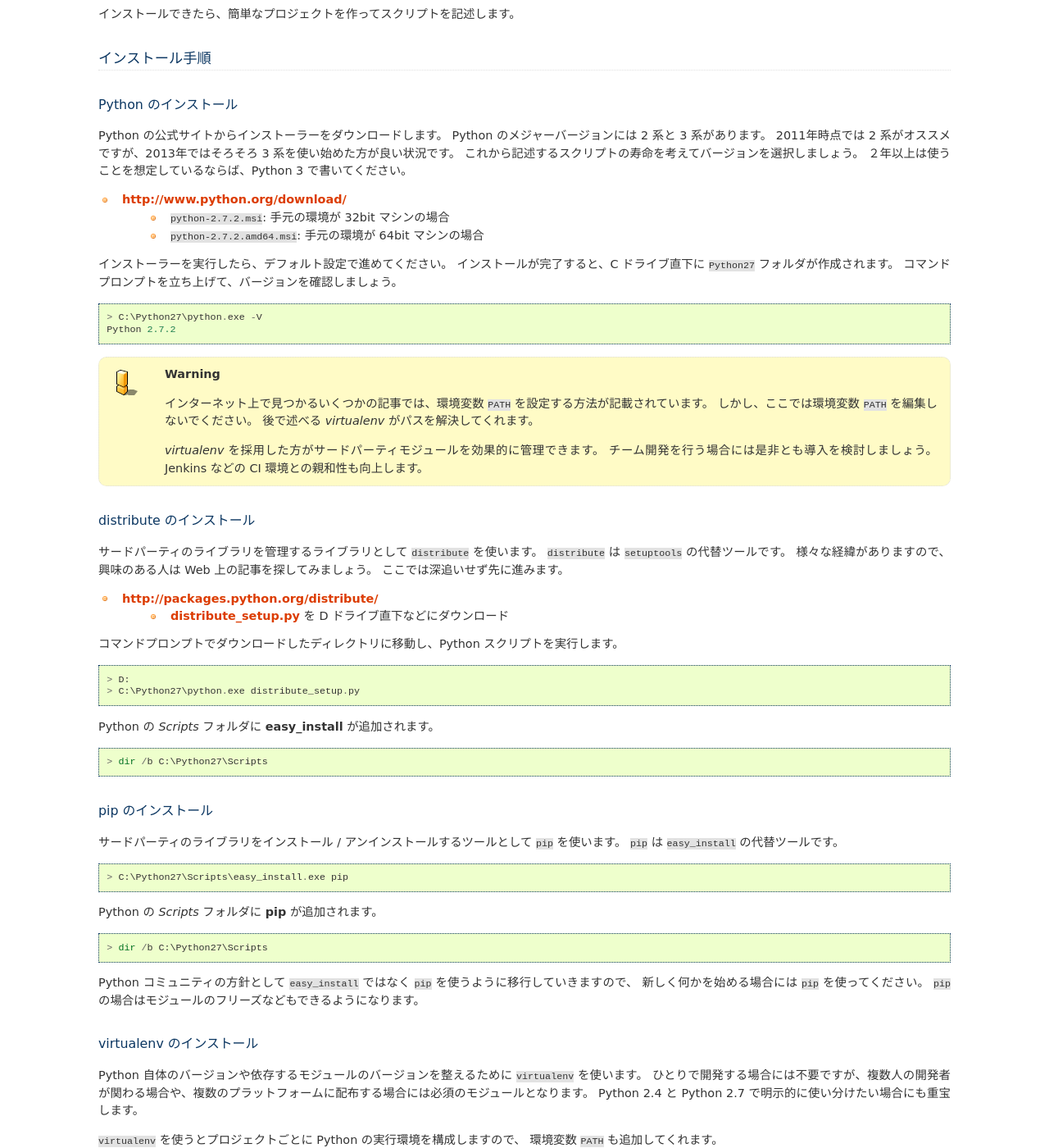
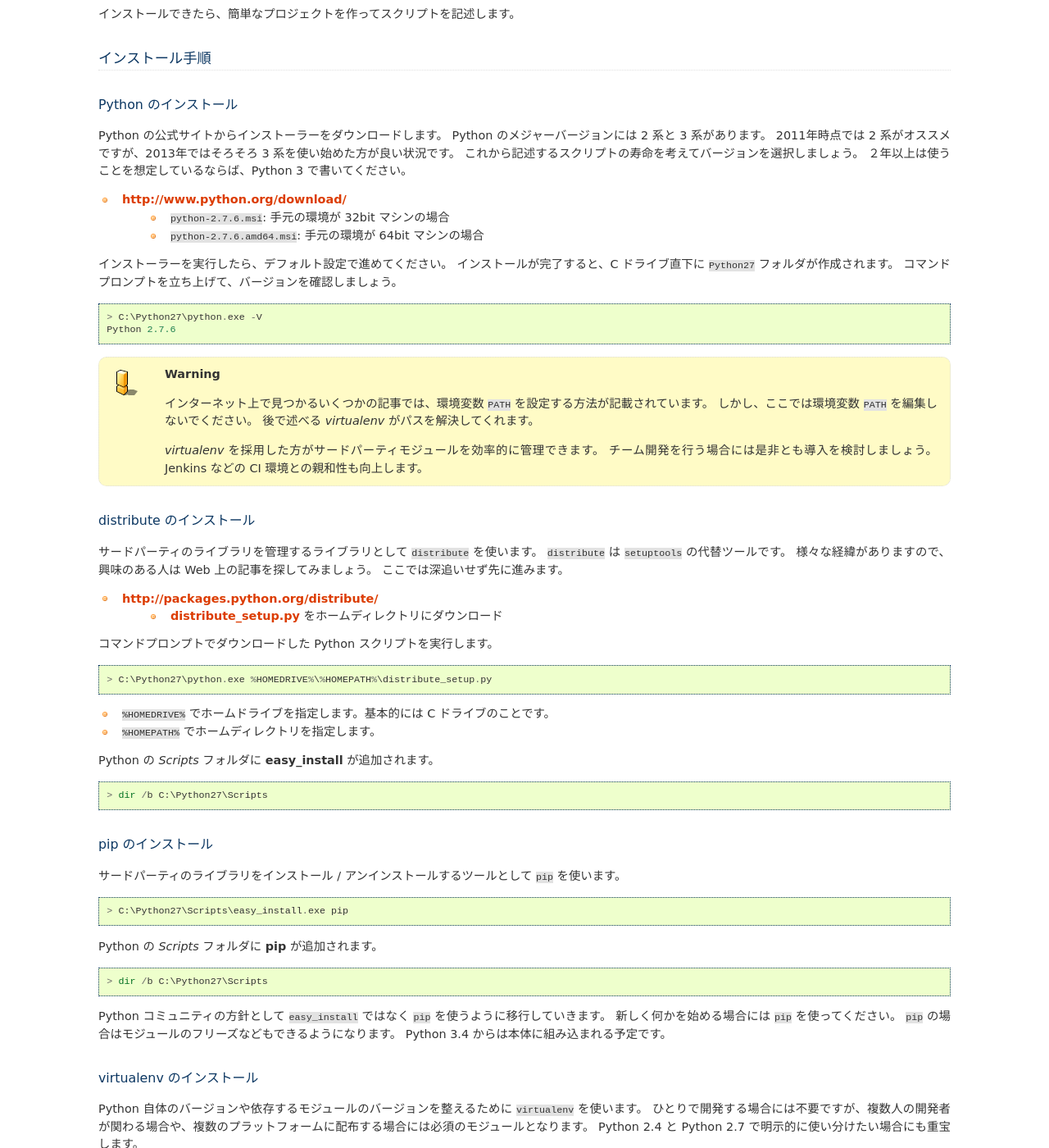
Before and after one commit to skitazaki/python-school-ja, a Sphinx documentation site: the page built from doc/getting-started.txt, in a window 1280 px wide and 1400 px high, scrolled down 306 px. Shown: the whole window at 82% size. Built offline with Sphinx 7.4.7, drawn with Linux system fonts in a browser that asks for light colours; some of the changed text lies outside the part shown.

Commit message:
Maintenance version up Python 2.7.x

```diff
--- a/doc/conf.py
+++ b/doc/conf.py
@@ -41,7 +41,7 @@ master_doc = 'index'
 
 # General information about the project.
 project = u'Python School'
-copyright = u'2012, KITAZAKI Shigeru'
+copyright = u'2013, KITAZAKI Shigeru'
 
 # The version info for the project you're documenting, acts as replacement for
 # |version| and |release|, also used in various other places throughout the
@@ -50,7 +50,7 @@ copyright = u'2012, KITAZAKI Shigeru'
 # The short X.Y version.
 version = '1.5'
 # The full version, including alpha/beta/rc tags.
-release = '1.5.0'
+release = '1.5.1'
 
 # The language for content autogenerated by Sphinx. Refer to documentation
 # for a list of supported languages.
--- a/doc/getting-started.txt
+++ b/doc/getting-started.txt
@@ -25,15 +25,15 @@ Python のメジャーバージョンには 2 系と 3 系があります。
 ２年以上は使うことを想定しているならば、Python 3 で書いてください。
 
 * http://www.python.org/download/
-    * ``python-2.7.2.msi``: 手元の環境が 32bit マシンの場合
-    * ``python-2.7.2.amd64.msi``: 手元の環境が 64bit マシンの場合
+    * ``python-2.7.6.msi``: 手元の環境が 32bit マシンの場合
+    * ``python-2.7.6.amd64.msi``: 手元の環境が 64bit マシンの場合
 
 インストーラーを実行したら、デフォルト設定で進めてください。
 インストールが完了すると、C ドライブ直下に ``Python27`` フォルダが作成されます。
 コマンドプロンプトを立ち上げて、バージョンを確認しましょう。 ::
 
     > C:\Python27\python.exe -V
-    Python 2.7.2
+    Python 2.7.6
 
 .. warning::
 
@@ -41,7 +41,7 @@ Python のメジャーバージョンには 2 系と 3 系があります。
     しかし、ここでは環境変数 ``PATH`` を編集しないでください。
     後で述べる `virtualenv` がパスを解決してくれます。
 
-    `virtualenv` を採用した方がサードパーティモジュールを効果的に管理できます。
+    `virtualenv` を採用した方がサードパーティモジュールを効率的に管理できます。
     チーム開発を行う場合には是非とも導入を検討しましょう。
     Jenkins などの CI 環境との親和性も向上します。
 
@@ -54,14 +54,16 @@ distribute のインストール
 ここでは深追いせず先に進みます。
 
 * http://packages.python.org/distribute/
-    * `distribute_setup.py`_ を D ドライブ直下などにダウンロード
+    * `distribute_setup.py`_ をホームディレクトリにダウンロード
 
 .. _`distribute_setup.py`: http://python-distribute.org/distribute_setup.py
 
-コマンドプロンプトでダウンロードしたディレクトリに移動し、Python スクリプトを実行します。 ::
+コマンドプロンプトでダウンロードした Python スクリプトを実行します。 ::
 
-    > D:
-    > C:\Python27\python.exe distribute_setup.py
+    > C:\Python27\python.exe %HOMEDRIVE%\%HOMEPATH%\distribute_setup.py
+
+* ``%HOMEDRIVE%`` でホームドライブを指定します。基本的には C ドライブのことです。
+* ``%HOMEPATH%`` でホームディレクトリを指定します。
 
 Python の `Scripts` フォルダに :command:`easy_install` が追加されます。 ::
 
@@ -70,8 +72,7 @@ Python の `Scripts` フォルダに :command:`easy_install` が追加されま
 pip のインストール
 ------------------
 
-サードパーティのライブラリをインストール / アンインストールするツールとして ``pip`` を使います。
-``pip`` は ``easy_install`` の代替ツールです。 ::
+サードパーティのライブラリをインストール / アンインストールするツールとして ``pip`` を使います。 ::
 
     > C:\Python27\Scripts\easy_install.exe pip
 
@@ -79,9 +80,10 @@ Python の `Scripts` フォルダに :command:`pip` が追加されます。 ::
 
     > dir /b C:\Python27\Scripts
 
-Python コミュニティの方針として ``easy_install`` ではなく ``pip`` を使うように移行していきますので、
+Python コミュニティの方針として ``easy_install`` ではなく ``pip`` を使うように移行していきます。
 新しく何かを始める場合には ``pip`` を使ってください。
 ``pip`` の場合はモジュールのフリーズなどもできるようになります。
+Python 3.4 からは本体に組み込まれる予定です。
 
 virtualenv のインストール
 -------------------------
@@ -120,16 +122,11 @@ C ドライブ直下に :file:`sandbox` ディレクトリを作成し、その
     > cd C:\sandbox
     > C:\Python27\Scripts\virtualenv.exe --distribute python-school
 
-.. note::
-
-    D ドライブが別になっているマシンの場合には D ドライブを使った方が良いと思います。
-
 :command:`virtualenv` で作成したフォルダには、Python インタープリタやライブラリ置き場などが作成されます。
 一番最初に重要なのは `Scripts` フォルダにある :file:`activate.bat` です。
 まずはこれを実行しましょう。 ::
 
-    > cd python-school
-    > Scripts\activate.bat
+    > C:\sandbox\python-school\Scripts\activate.bat
 
 環境変数が書き変わり、プロンプトが切り替わります。
 ``PATH`` の値も変わり、 :command:`python` がそのままで実行できます。 ::
```
Also changed, not shown: 1 other file.
